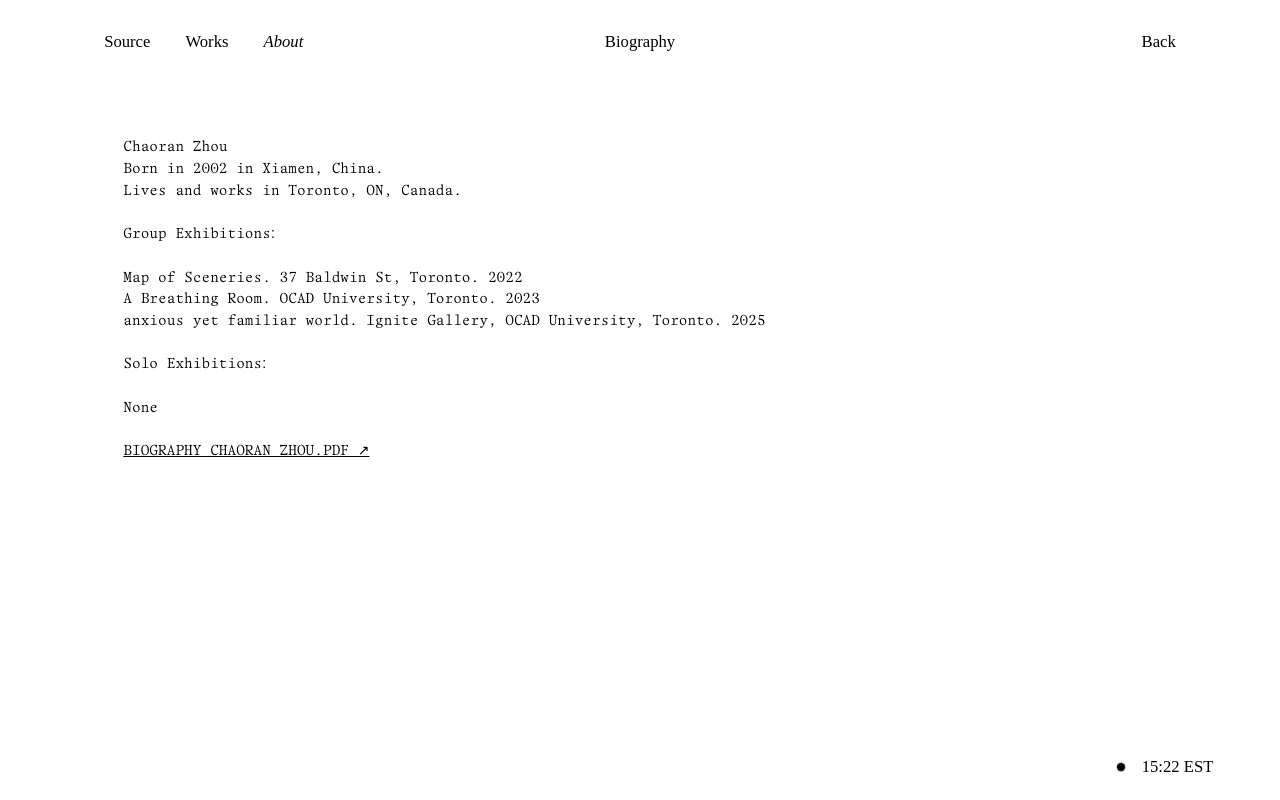
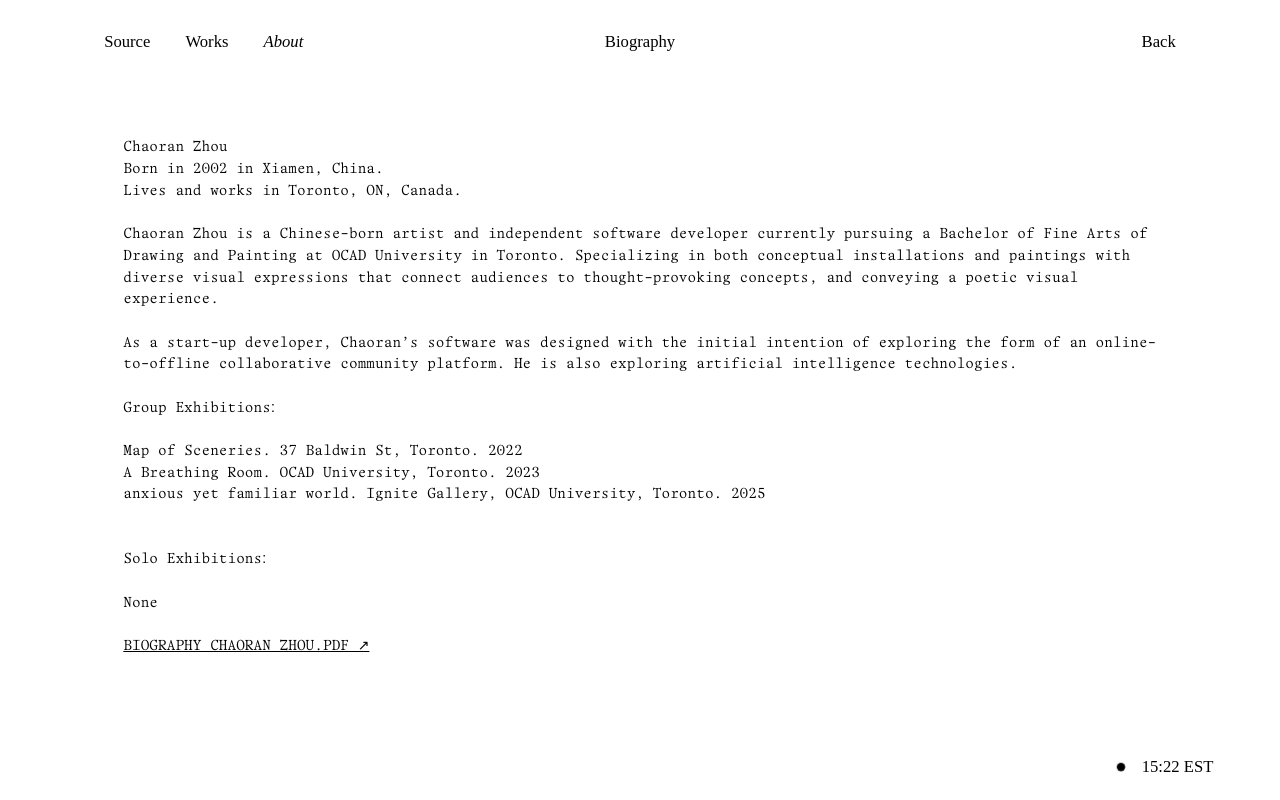
Before and after one commit to keyeonummmm/my-site, a Next.js app: page /about/bio in a window 1280 px wide. Built offline with nearby package versions, Linux system fonts and the light colour scheme.

Commit message:
bio page and pdf update

```diff
--- a/src/app/about/bio/page.tsx
+++ b/src/app/about/bio/page.tsx
@@ -22,12 +22,22 @@ export default function Bio() {
         <h3>Born in 2002 in Xiamen, China.</h3>
         <h3>Lives and works in Toronto, ON, Canada.</h3>
         <br />
+        <p>
+        Chaoran Zhou is a Chinese-born artist and independent software developer currently pursuing a Bachelor of Fine Arts of Drawing and Painting at OCAD University in Toronto.
+        Specializing in both conceptual installations and paintings with diverse visual expressions that connect audiences to thought-provoking concepts, and conveying a poetic visual experience.
+        </p>
+        <br />
+        <p>
+        As a start-up developer, Chaoran's software was designed with the initial intention of exploring the form of an online-to-offline collaborative community platform. He is also exploring artificial intelligence technologies.
+        </p>
+        <br />
         <div className="exhibition-catalogue">
           <h2>Group Exhibitions:</h2>
           <br />
           <h3>Map of Sceneries. 37 Baldwin St, Toronto. 2022</h3>
           <h3>A Breathing Room. OCAD University, Toronto. 2023</h3>
           <h3>anxious yet familiar world. Ignite Gallery, OCAD University, Toronto. 2025</h3>
+          <br />
           <br />
           <h2>Solo Exhibitions:</h2>
           <br />
```
Also changed, not shown: 1 other file (tests, documents, lock files or other folders).
